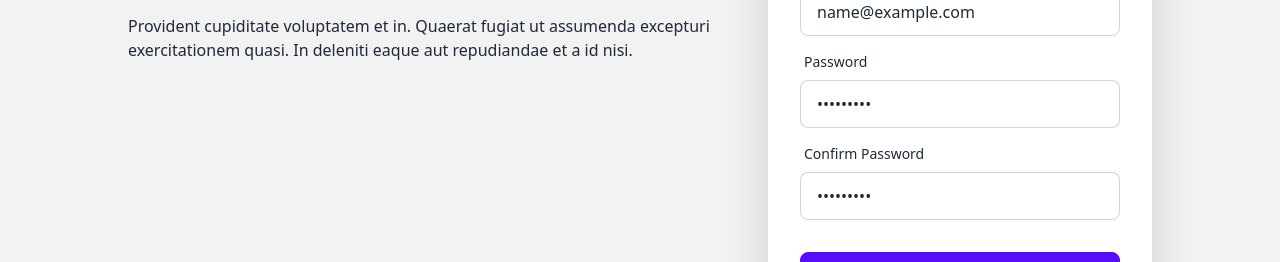
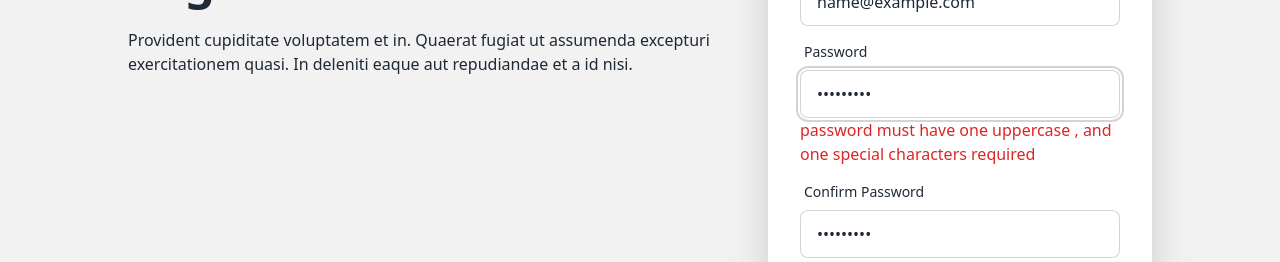
Before and after one commit to Shalahuddin360/super-sports-summer-camp-client, a React (Vite) app: page /register in a window 1280 px wide. Both pictures are taken after typing "Sample", "name@example.com", "Sample123", "Sample123" into the empty fields and a click on the input "Register". Shown: the part 386-648 px from the top of the page. Built offline with nearby package versions, Linux system fonts and the light colour scheme; no server answers.

Commit message:
registration page validation are added

```diff
--- a/src/pages/Login/Login.jsx
+++ b/src/pages/Login/Login.jsx
@@ -1,11 +1,12 @@
 import { useContext, useState } from "react";
 import { Link } from "react-router-dom";
 import { AuthContext } from "../../providers/AuthProvider";
+import { Helmet } from "react-helmet-async";
 
 
 const Login = () => {
     const [show, setShow] = useState(false);
-    const {signIn} = useContext(AuthContext);
+    const { signIn } = useContext(AuthContext);
 
 
     const handleLogIn = (event) => {
@@ -14,18 +15,22 @@ const Login = () => {
         const email = form.email.value;
         const password = form.password.value;
         console.log(email, password);
-        signIn(email,password)
-        .then(result=>{
-            const user = result.user;
-            console.log(user);
-        })
-        .catch(error=>{
-            console.log(error);
-        })
+        signIn(email, password)
+            .then(result => {
+                const user = result.user;
+                console.log(user);
+            })
+            .catch(error => {
+                console.log(error);
+            })
 
     }
     return (
-        <div>
+        <>
+            <Helmet>
+                <title> Sport || Login</title>
+
+            </Helmet>
             <div className="hero min-h-screen bg-base-200">
                 <div className="hero-content flex-col lg:flex-row">
                     <div className="text-center md:w-1/2 lg:text-left">
@@ -60,7 +65,7 @@ const Login = () => {
                     </div>
                 </div>
             </div>
-        </div>
+        </>
     );
 };
 
--- a/src/pages/Register/Register.jsx
+++ b/src/pages/Register/Register.jsx
@@ -1,29 +1,46 @@
+// import { data } from "autoprefixer";
+import { useContext } from "react";
+import { Helmet } from "react-helmet-async";
 import { useForm } from "react-hook-form";
 import { Link } from "react-router-dom";
+import { AuthContext } from "../../providers/AuthProvider";
 
 
 const Register = () => {
-    const { register, handleSubmit, formState: { errors } } = useForm();
+    const { register, handleSubmit, formState: { errors },watch} = useForm();
+    const {createUser} = useContext(AuthContext)
 
     const onSubmit = data => {
         console.log(data);
+        createUser(data.email,data.password)
+        .then(result=>{
+            const loggedUser = result.user;
+            console.log(loggedUser)
+        })
+        .catch(error=>{
+            console.log(error);
+        })
     }
     // console.log(watch("example"));
     return (
-        <div>
-              <div className="hero min-h-screen bg-base-200 ">
+        <>
+            <Helmet>
+                <title> Sport || Register</title>
+
+            </Helmet>
+            <div className="hero min-h-screen bg-base-200 ">
                 <div className="hero-content flex-col lg:flex-row">
                     <div className="text-center md:w-1/2 lg:text-left">
                         <h1 className="text-5xl font-bold">Login now!</h1>
                         <p className="py-6">Provident cupiditate voluptatem et in. Quaerat fugiat ut assumenda excepturi exercitationem quasi. In deleniti eaque aut repudiandae et a id nisi.</p>
                     </div>
                     <div className="card  md:w-1/2 max-w-sm shadow-2xl bg-base-100 mt-24">
-                        <form  onSubmit={handleSubmit(onSubmit)}  className="card-body">
+                        <form onSubmit={handleSubmit(onSubmit)} className="card-body">
                             <div className="form-control">
                                 <label className="label">
                                     <span className="label-text">Name</span>
                                 </label>
-                                <input  type="text" defaultValue="test" {...register("name",{ required: true })} placeholder="Enter Your Name:" className="input input-bordered" name="name"  />
+                                <input type="text" defaultValue="test" {...register("name", { required: true })} placeholder="Enter Your Name:" className="input input-bordered" name="name" />
                                 {errors.name && <span className="text-red-600">Name is required</span>}
                             </div>
 
@@ -31,29 +48,43 @@ const Register = () => {
                                 <label className="label">
                                     <span className="label-text" >Photo URL</span>
                                 </label>
-                                <input type="text" {...register("picture",{ required: true })}  placeholder="Enter Your Photo URl:" className="input input-bordered" name="picture" />
+                                <input type="text" {...register("picture", { required: true })} placeholder="Enter Your Photo URl:" className="input input-bordered" name="picture" />
                                 {errors.picture && <span className="text-red-600">Photo URL is required</span>}
                             </div>
                             <div className="form-control">
                                 <label className="label">
                                     <span className="label-text">Email</span>
                                 </label>
-                                <input type="email" {...register("email",{ required: true })}  placeholder="Enter Your Email:" className="input input-bordered" name="email" required />
+                                <input type="email" {...register("email", { required: true })} placeholder="Enter Your Email:" className="input input-bordered" name="email" />
                                 {errors.email && <span className="text-red-600">Email is required</span>}
                             </div>
                             <div className="form-control">
                                 <label className="label">
                                     <span className="label-text">Password</span>
                                 </label>
-                                <input type="password" {...register("password",{ required: true })}  name='password' placeholder="Enter Your Password :" className="input input-bordered" required />
-                                {errors.password && <span className="text-red-600">Password is required</span>}
+                                <input type="password" {...register("password", {
+                                    required: true,
+                                    minLength: 6,
+                                    pattern: /(?=.*[A-Z])(?=.*[!@#$&*])/
+                                })} name='password' placeholder="Enter Your Password :" className="input input-bordered" />
+
+                                {errors.password?.type === 'minLength' && <p className="text-red-600">Password must be 6 characters</p>}
+
+                                {errors.password?.type === "required" && <p className="text-red-600">Password is required</p>}
+
+                                {errors.password?.type === 'pattern' && <span className="text-red-600" >password must have one uppercase ,  and one special characters  required</span>}
                             </div>
                             <div className="form-control">
                                 <label className="label">
                                     <span className="label-text">Confirm Password</span>
                                 </label>
-                                <input type="password" {...register("password",{ required: true })} name='password' placeholder="Enter Your Confirm Password :" className="input input-bordered" required />
-                                {errors.password && <span className="text-red-600">Confirm  Password is required</span>}
+                                <input type="password" {...register("cPassword", {validate:data=>{
+                                    if(watch('password')!==data){
+                                        return 'Password Does Not Match'
+                                    }
+                                } })} name='cPassword' placeholder="Enter Your Confirm Password :" className="input input-bordered" />
+                                {/* {errors.password && <span className="text-red-600">Confirm  Password is required</span>} */}
+                                <p className="text-red-600">{errors.cPassword?.message}</p>
                             </div>
                             <div className="form-control mt-6">
                                 <input className='btn btn-primary' type="submit" value="Register" />
@@ -63,7 +94,7 @@ const Register = () => {
                     </div>
                 </div>
             </div>
-        </div>
+        </>
     );
 };
 
```
